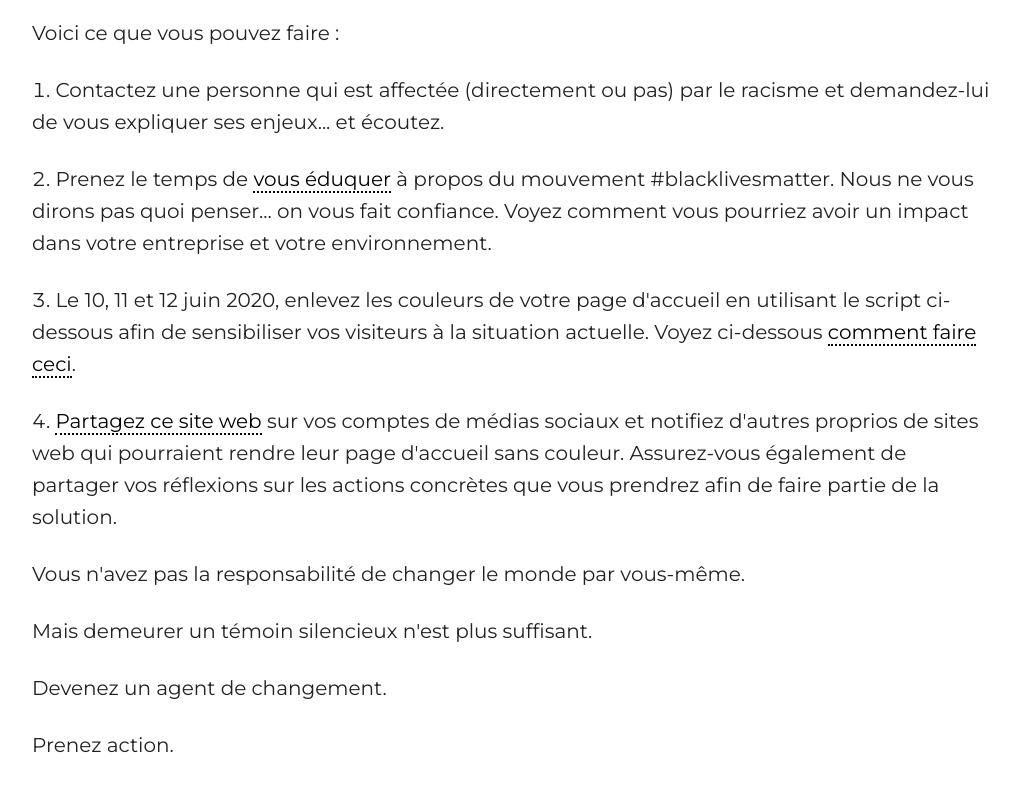
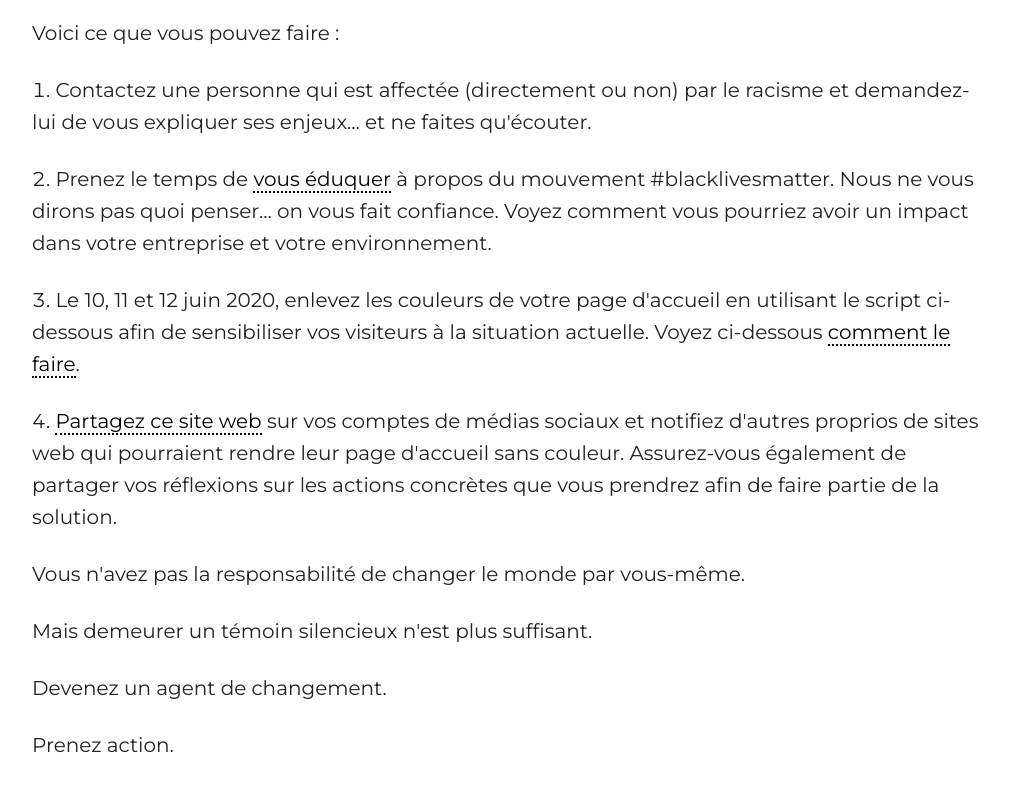
Before and after one commit to SatelliteWP/blacklivesmatter.support, a plain HTML site: page fr/index.html in a window 1280 px wide. Shown: the part 2451-3243 px from the top of the page, without its empty margins (128-1147 px from the left). Drawn offline with Linux system fonts and the light colour scheme.

Commit message:
My mother's suggestions

```diff
--- a/fr/index.html
+++ b/fr/index.html
@@ -113,9 +113,9 @@ Paix.
 			<h2>Comment puis-je faire partie de la solution?</h2>
 			<p>Voici ce que vous pouvez faire :</p>
 			<ol>
-				<li>Contactez une personne qui est affectée (directement ou pas) par le racisme et demandez-lui de vous expliquer ses enjeux... et écoutez.</li>
+				<li>Contactez une personne qui est affectée (directement ou non) par le racisme et demandez-lui de vous expliquer ses enjeux... et ne faites qu'écouter.</li>
 				<li>Prenez le temps de <a href="https://www.google.com/search?q=black+lives+matter" title="Black Lives Matter" target="_blank">vous éduquer</a> à propos du mouvement #blacklivesmatter. Nous ne vous dirons pas quoi penser... on vous fait confiance. Voyez comment vous pourriez avoir un impact dans votre entreprise et votre environnement.</li>
-				<li>Le 10, 11 et 12 juin 2020, enlevez les couleurs de votre page d'accueil en utilisant le script ci-dessous afin de sensibiliser vos visiteurs à la situation actuelle. Voyez ci-dessous <a href="#code">comment faire ceci</a>.</li>
+				<li>Le 10, 11 et 12 juin 2020, enlevez les couleurs de votre page d'accueil en utilisant le script ci-dessous afin de sensibiliser vos visiteurs à la situation actuelle. Voyez ci-dessous <a href="#code">comment le faire</a>.</li>
 				<li><a href="#share">Partagez ce site web</a> sur vos comptes de médias sociaux et notifiez d'autres proprios de sites web qui pourraient rendre leur page d'accueil sans couleur. Assurez-vous également de partager vos réflexions sur les actions concrètes que vous prendrez afin de faire partie de la solution.</li>
 			</ol>
 			<p>Vous n'avez pas la responsabilité de changer le monde par vous-même.</p>
```
